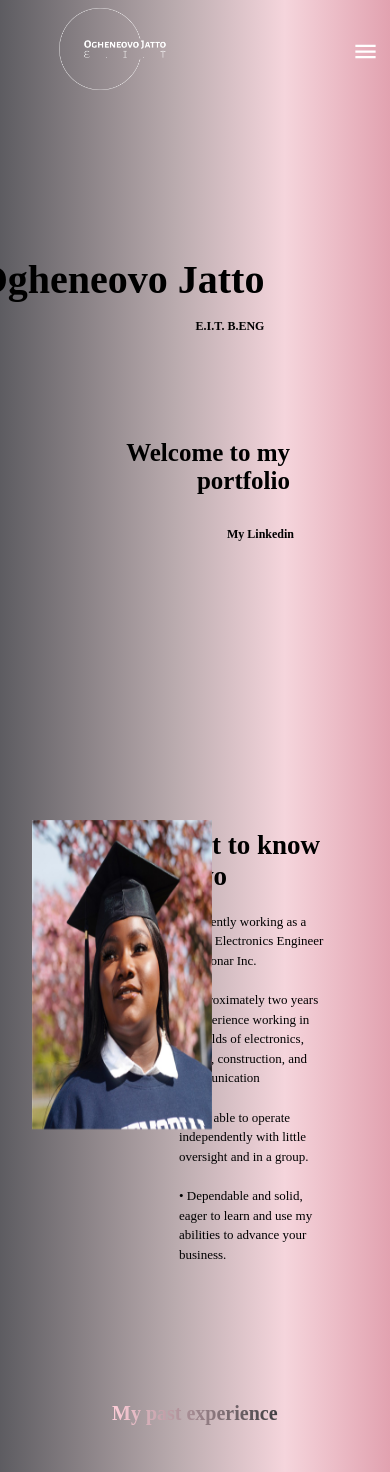
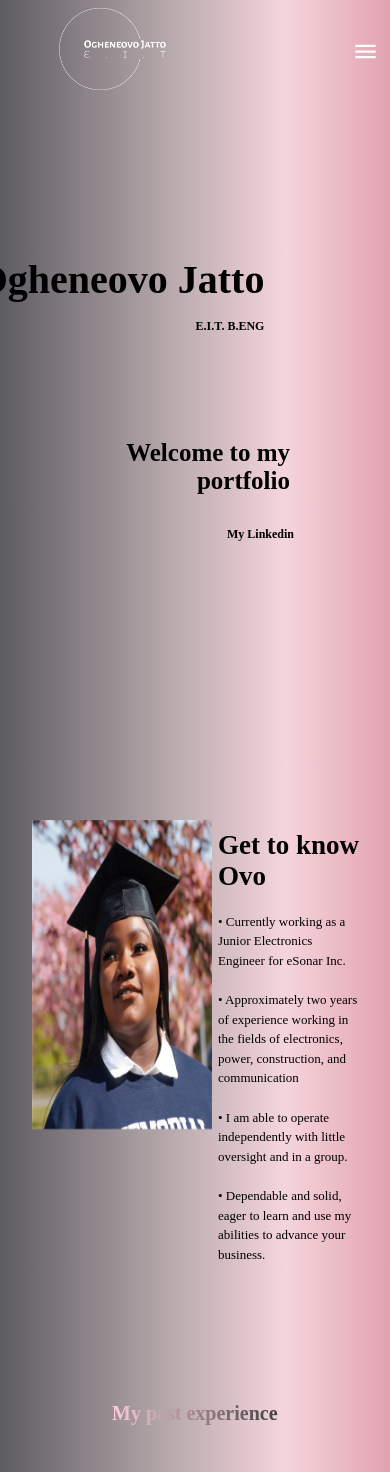
Before and after one commit to NifemiLifting/portfoliotwo, a React (Create React App) app: page / in a window 390 px wide. Shown: the top 1472 px of the page. Built offline with nearby package versions, Linux system fonts and the light colour scheme.

Commit message:
final commit

```diff
--- a/src/components/about/about.css
+++ b/src/components/about/about.css
@@ -65,7 +65,7 @@
     }
     .ovo__about-image {
 
-        max-width: 30%;
+        max-width: 40%;
       padding: 0;
 
 
```
